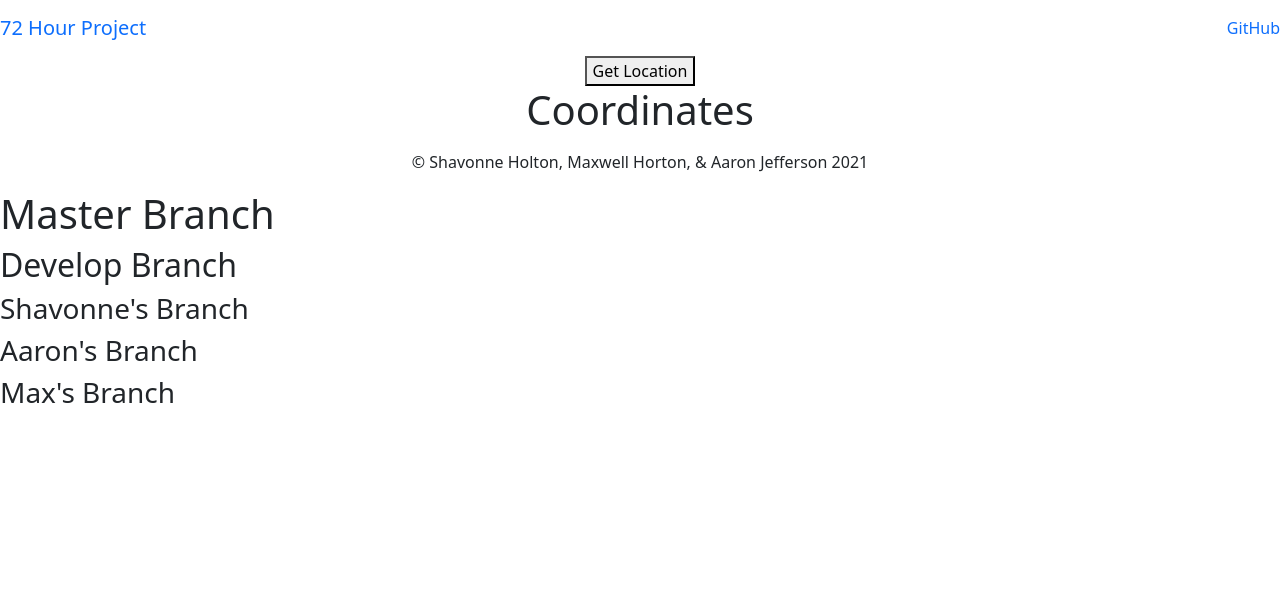
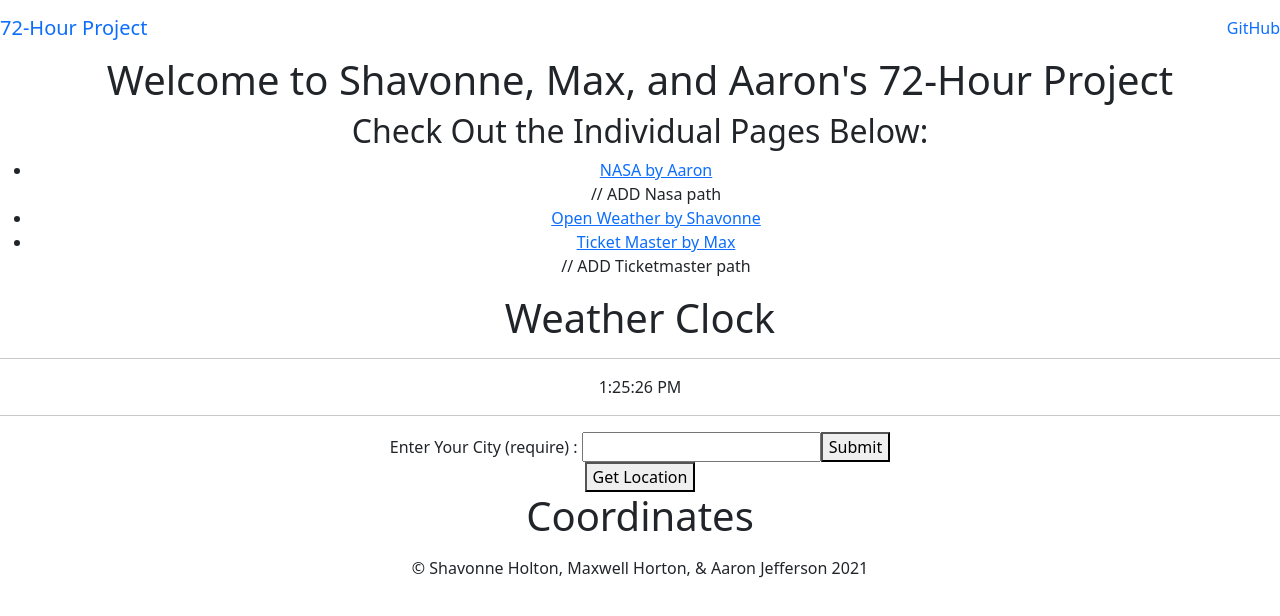
Before and after one commit to AMJ-Codes/teamGit, a React (Create React App) app in the folder blue-react/: page /weather in a window 1280 px wide. Shown: the top 616 px of the page. Built offline with nearby package versions, Linux system fonts and the light colour scheme.

Commit message:
outlines switch and routes

```diff
--- a/blue-react/public/index.html
+++ b/blue-react/public/index.html
@@ -23,19 +23,12 @@
       work correctly both with client-side routing and a non-root public URL.
       Learn how to configure a non-root public URL by running `npm run build`.
     -->
-    <title>React App</title>
+    <title>72-Hour Project</title>
   </head>
   <body>
     <noscript>You need to enable JavaScript to run this app.</noscript>
 
     <div id="root"></div>
-
-  <h1>Master Branch</h1>
-  <h2>Develop Branch</h2>
-
-  <h3>Shavonne's Branch</h3>
-  <h3>Aaron's Branch</h3>
-  <h3>Max's Branch</h3>
 
     <!--
       This HTML file is a template.
--- a/blue-react/src/App.js
+++ b/blue-react/src/App.js
@@ -5,6 +5,8 @@ import './App.css';
 import GetLocation from './geolocation/GetLocation';
 import Footer from './components/apps/Footer';
 import Header from './components/apps/Header';
+import Home from './components/apps/Home';
+
 import {
   BrowserRouter as Router
 } from 'react-router-dom';
@@ -13,9 +15,10 @@ function App() {
   return (
     <div className="App">
       <Header />
+      <Router>
+        <Home />
+      </Router>
       <GetLocation />
-      <Router>
-      </Router>
       <Footer />
     </div>
   );
--- a/blue-react/src/components/apps/Header.js
+++ b/blue-react/src/components/apps/Header.js
@@ -10,7 +10,7 @@ const Header = () => {
     return(
         <header>
             <Navbar className='header'>
-                <NavbarBrand href='/'>72 Hour Project</NavbarBrand>
+                <NavbarBrand href='/'>72-Hour Project</NavbarBrand>
                 <Nav className='ml-auto' navbar>
                     <NavItem>
                         <NavLink href="https://github.com/AMJ-Codes/teamGit">
--- /dev/null
+++ b/blue-react/src/components/apps/Home.js
@@ -0,0 +1,32 @@
+import {
+    Route,
+    Link,
+    Switch
+} from 'react-router-dom';
+
+import OwApp from './ow-api-app/OpenWeather'
+
+const Home = () => {
+    return(
+        <div className='main'>
+            <div className='mainDiv'>
+                <h1>Welcome to Shavonne, Max, and Aaron's 72-Hour Project</h1>
+                <h2>Check Out the Individual Pages Below: </h2>
+                <ul>
+                    <li><Link to=' '>NASA by Aaron</Link></li> // ADD Nasa path
+                    <li><Link to='/weather'>Open Weather by Shavonne</Link></li>
+                    <li><Link to=' '>Ticket Master by Max</Link></li> // ADD Ticketmaster path
+                </ul>
+            </div>
+            <div className='mainDiv-route'>
+                <Switch>
+                    // ADD Nasa Route
+                    <Route exact path='/weather'><OwApp /></Route>
+                    // ADD TicketMaster Route
+                </Switch>
+            </div>
+        </div>
+    );
+};
+
+export default Home;
```
